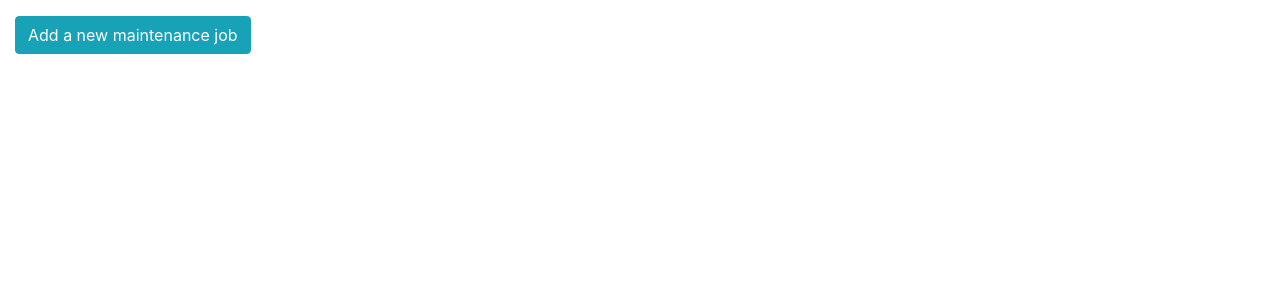
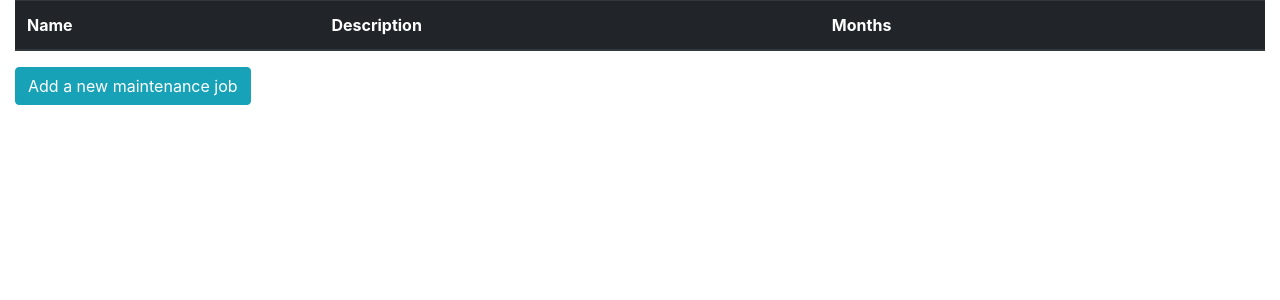
Before and after one commit to tpoomlmly/garden-database, a Flask app: page /maintenance in a window 1280 px wide. Shown: the part 112-412 px from the top of the page. Run offline with Flask 2, Linux system fonts and the light colour scheme; lists and menus that the app fills with data are empty; some libraries are stand-ins or nearby versions.

Commit message:
Added dynamically-generated table contents code
Each line in the table also has a non-functional edit button

```diff
--- a/templates/maintenance.html
+++ b/templates/maintenance.html
@@ -13,13 +13,33 @@
     <textarea class="form-control" rows="3" id="description" name="desc" style="resize: none;"></textarea>
 </div>
 <div class="form-group row">
-    {% for month_short, month_long in month_dict.items() %}
+    {% for month in month_list %}
     <div class="col-6 col-sm-3">
         <div class="custom-control custom-checkbox">
-            <input type="checkbox" class="custom-control-input" id="{{ month_short }}" name="{{ month_short }}">
-            <label class="custom-control-label" for="{{ month_short }}">{{ month_long }}</label>
+            <input type="checkbox" class="custom-control-input" id="{{ month }}" name="{{ month }}">
+            <label class="custom-control-label" for="{{ month }}">{{ month }}</label>
         </div>
     </div>
     {% endfor %}
 </div>
 {% endblock %}
+
+{% block thead %}
+{{ super() }}
+<th scope="col">Name</th>
+<th scope="col">Description</th>
+<th scope="col">Months</th>
+<th scope="col" style="width: 80px"></th>
+{% endblock %}
+
+{% block tbody %}
+{{ super() }}
+{% for job in j_data %}
+<tr>
+    <th scope="row">{{ job.name }}</th>
+    <td>{{ job.description }}</td>
+    <td>{{ ', '.join(job.months) }}</td>
+    <td><button type="button" class="btn btn-outline-info btn-sm" id="edit-job-{{ job.id }}">Edit</button></td>
+</tr>
+{% endfor %}
+{% endblock %}
--- a/templates/page.html
+++ b/templates/page.html
@@ -36,7 +36,7 @@
     {# End extra exclusive content #}
 
     {# Begin data table #}
-    <table class="table table-striped table-hover">
+    <table class="table table-striped">
         <thead class="thead-dark">
             {% block thead %}
             {% endblock %}
@@ -69,11 +69,13 @@
                 <div class="modal-body">
                     <div class="container">
                         {% block formcontents %}
+                        <input type="hidden" name="formtype" value="add">
+                        <!--TODO add edit button functionality-->
                         {% endblock %}
                     </div>
                 </div>
                 <div class="modal-footer">
-                    <button type="submit" name="submit-{{ pagetype }}" class="btn btn-success">Add {{ pagetype }}</button>
+                    <button type="submit" class="btn btn-success">Add {{ pagetype }}</button>
                 </div>
             </form>
         </div>
```
Also changed, not shown: templates/clients.html (+16 -0 lines), templates/plants.html (+20 -0 lines).
